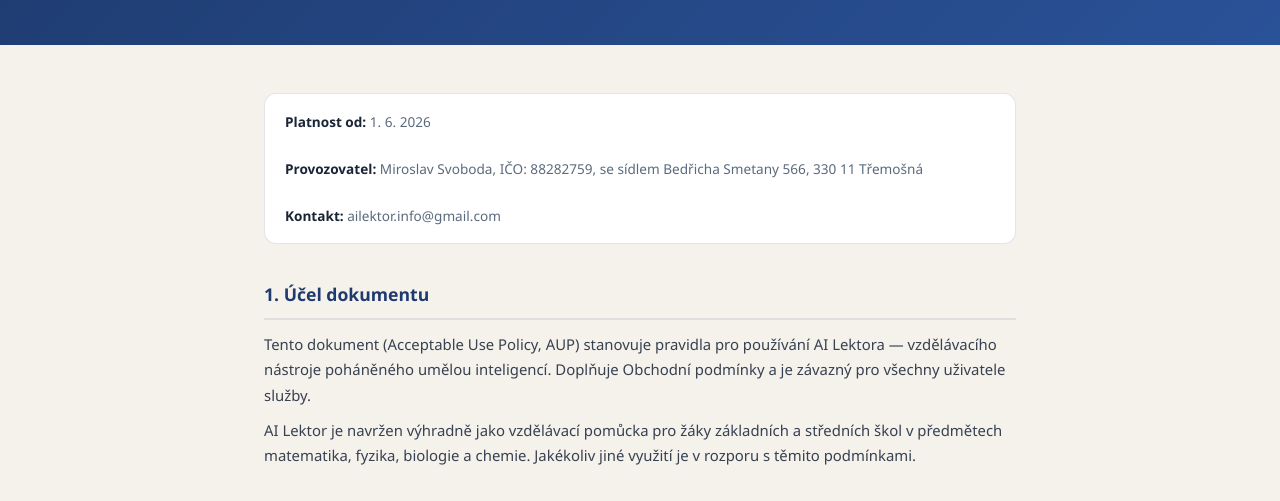
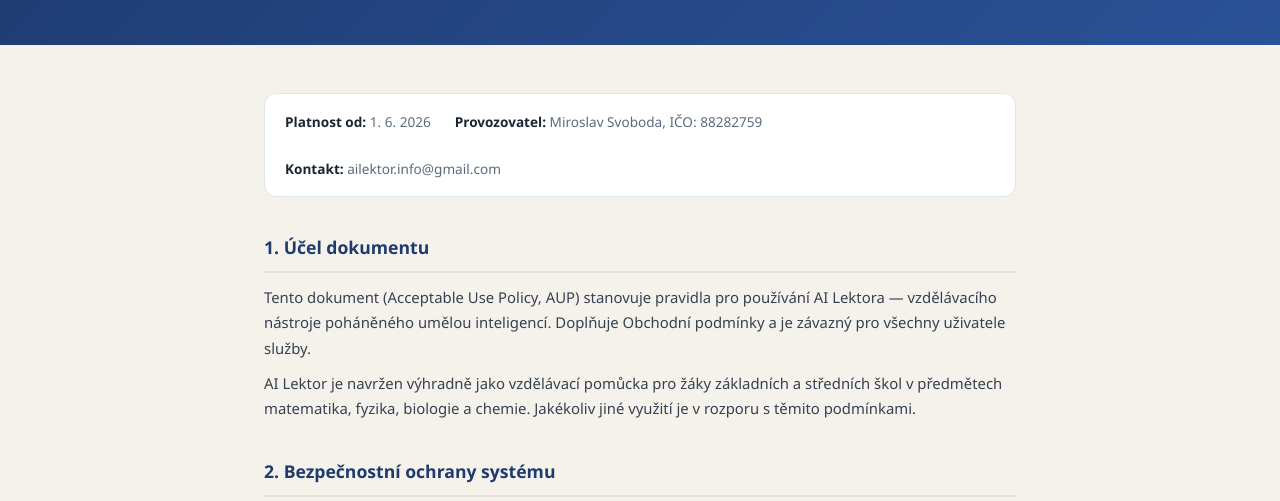
Before and after one commit to Swoby/AI-lektor_web, a plain HTML site: page aup.html in a window 1280 px wide. Shown: the part 269-770 px from the top of the page. Drawn offline with Linux system fonts and the light colour scheme.

Commit message:
Přesunout adresu sídla v aup.html na konec dokumentu
Konzistentní s podminky.html a soukromi.html.

```diff
--- a/aup.html
+++ b/aup.html
@@ -80,7 +80,7 @@
 
   <div class="legal-meta">
     <span><strong>Platnost od:</strong> 1. 6. 2026</span>
-    <span><strong>Provozovatel:</strong> Miroslav Svoboda, IČO: 88282759, se sídlem Bedřicha Smetany 566, 330 11 Třemošná</span>
+    <span><strong>Provozovatel:</strong> Miroslav Svoboda, IČO: 88282759</span>
     <span><strong>Kontakt:</strong> ailektor.info@gmail.com</span>
   </div>
 
@@ -181,6 +181,11 @@
     <p>Tyto podmínky jsou nedílnou součástí smluvního vztahu spolu s <a href="podminky.html" style="color: var(--brand);">Obchodními podmínkami</a> a <a href="soukromi.html" style="color: var(--brand);">Zásadami ochrany osobních údajů</a>. V případě rozporu mají Obchodní podmínky přednost.</p>
   </div>
 
+  <div class="legal-section">
+    <h2>10. Identifikační údaje provozovatele</h2>
+    <p>Miroslav Svoboda, IČO: 88282759, se sídlem Bedřicha Smetany 566, 330 11 Třemošná, fyzická osoba podnikající na základě živnostenského oprávnění (OSVČ).</p>
+  </div>
+
 </div>
 
 <footer>
```
